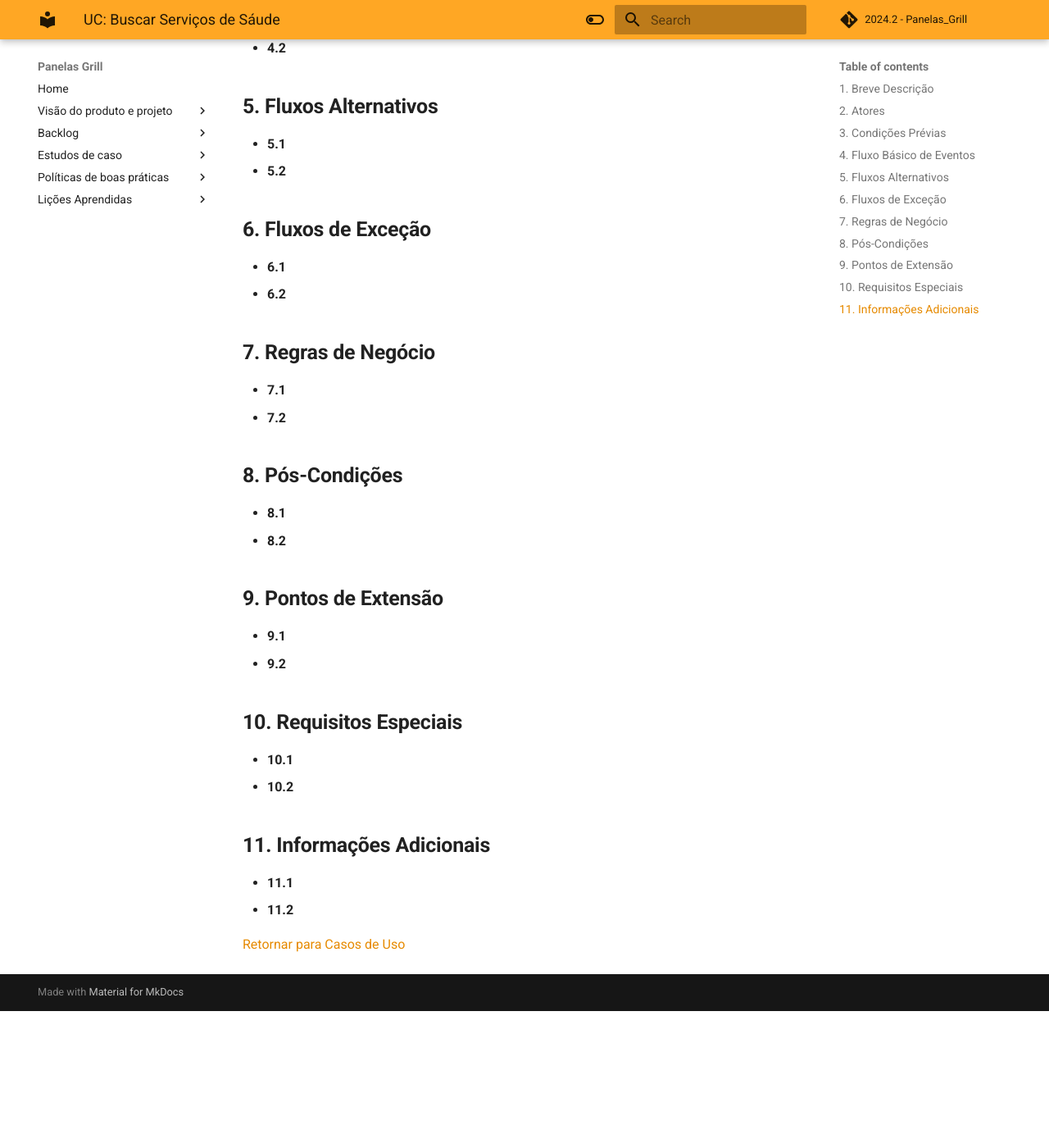
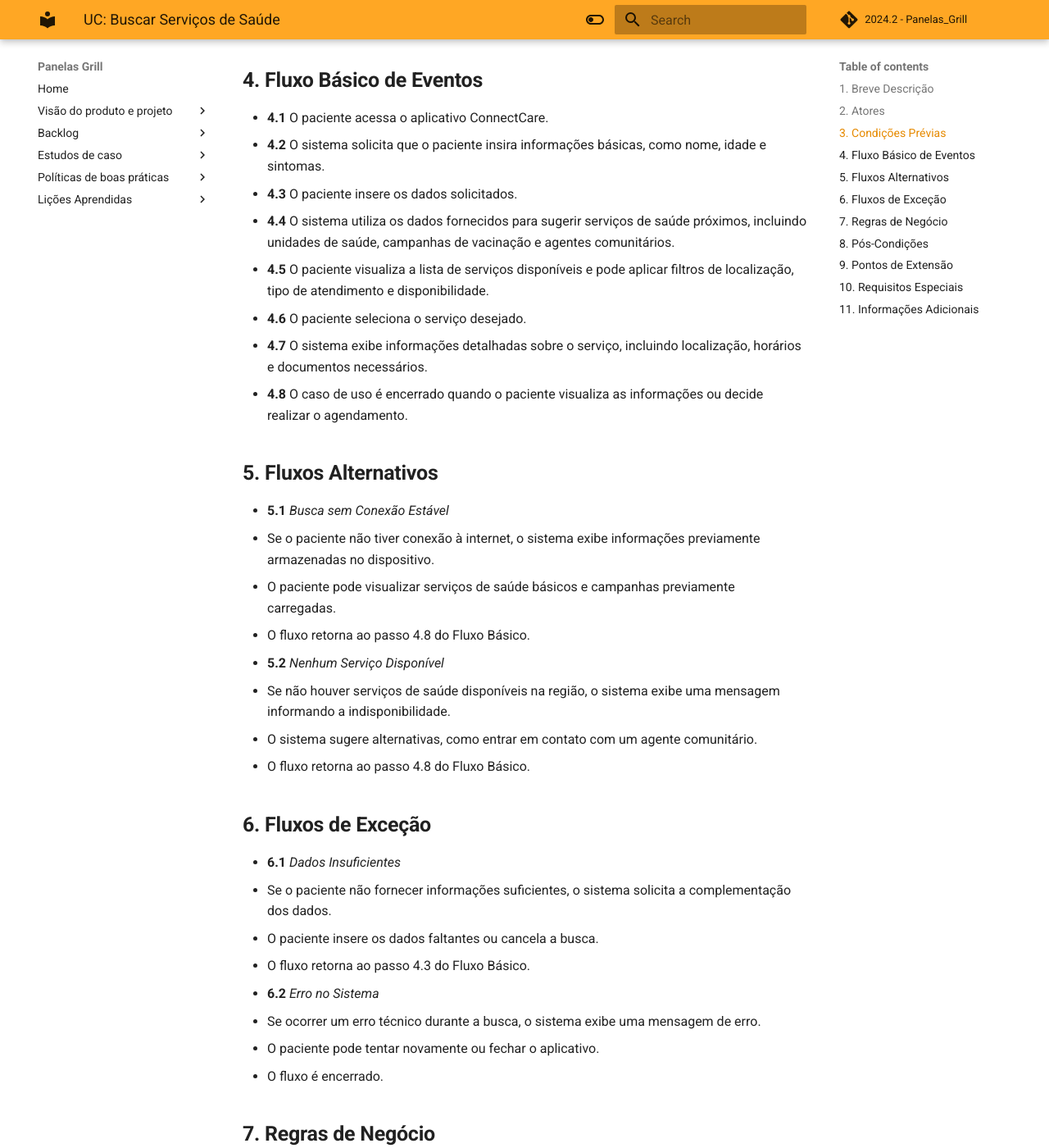
Before and after one commit to mdsreq-fga-unb/2024.2-T03-PanelasGrill, an MkDocs documentation site: the page built from docs/unidade4/buscar.md, in a window 1280 px wide and 1400 px high, scrolled down 560 px. Shown: the whole window at 82% size. Built offline with MkDocs 1.6.1 and Material for MkDocs 9.7.7, drawn with Linux system fonts in a browser that asks for light colours; comment, search, counter and statistics services are not loaded; before the commit the page ends 1793 px from its top, so only the background shows below that; some of the changed text lies outside the part shown.

Commit message:
docs: Buscar servico saude

```diff
--- a/docs/unidade4/buscar.md
+++ b/docs/unidade4/buscar.md
@@ -1,35 +1,76 @@
-# **UC: Buscar Serviços de Sáude**
+# **UC: Buscar Serviços de Saúde**
 
 ## **1. Breve Descrição**
 
+O caso de uso "Buscar Serviço de Saúde" permite que os pacientes da comunidade Vila Esperança localizem serviços de saúde próximos através do aplicativo ConnectCare. O objetivo é facilitar o acesso a unidades de saúde, campanhas comunitárias e agentes de saúde, superando barreiras geográficas e tecnológicas.
+
 ## **2. Atores**
+
 - **2.1** Paciente
+
 ## **3. Condições Prévias**
-- **3.1**
-- **3.2**
+
+- **3.1** Aplicativo instalado e configurado no dispositivo do paciente.
+- **3.2** Paciente registrado no aplicativo ConnectCare.
+
 ## **4. Fluxo Básico de Eventos**
-- **4.1**
-- **4.2**
+
+- **4.1** O paciente acessa o aplicativo ConnectCare.
+- **4.2** O sistema solicita que o paciente insira informações básicas, como nome, idade e sintomas.
+- **4.3** O paciente insere os dados solicitados.
+- **4.4** O sistema utiliza os dados fornecidos para sugerir serviços de saúde próximos, incluindo unidades de saúde, campanhas de vacinação e agentes comunitários.
+- **4.5** O paciente visualiza a lista de serviços disponíveis e pode aplicar filtros de localização, tipo de atendimento e disponibilidade.
+- **4.6** O paciente seleciona o serviço desejado.
+- **4.7** O sistema exibe informações detalhadas sobre o serviço, incluindo localização, horários e documentos necessários.
+- **4.8** O caso de uso é encerrado quando o paciente visualiza as informações ou decide realizar o agendamento.
+
 ## **5. Fluxos Alternativos**
-- **5.1**
-- **5.2**
+
+- **5.1** *Busca sem Conexão Estável*
+  - Se o paciente não tiver conexão à internet, o sistema exibe informações previamente armazenadas no dispositivo.
+  - O paciente pode visualizar serviços de saúde básicos e campanhas previamente carregadas.
+  - O fluxo retorna ao passo 4.8 do Fluxo Básico.
+
+- **5.2** *Nenhum Serviço Disponível*
+  - Se não houver serviços de saúde disponíveis na região, o sistema exibe uma mensagem informando a indisponibilidade.
+  - O sistema sugere alternativas, como entrar em contato com um agente comunitário.
+  - O fluxo retorna ao passo 4.8 do Fluxo Básico.
+
 ## **6. Fluxos de Exceção**
-- **6.1**
-- **6.2**
+
+- **6.1** *Dados Insuficientes*
+  - Se o paciente não fornecer informações suficientes, o sistema solicita a complementação dos dados.
+  - O paciente insere os dados faltantes ou cancela a busca.
+  - O fluxo retorna ao passo 4.3 do Fluxo Básico.
+
+- **6.2** *Erro no Sistema*
+  - Se ocorrer um erro técnico durante a busca, o sistema exibe uma mensagem de erro.
+  - O paciente pode tentar novamente ou fechar o aplicativo.
+  - O fluxo é encerrado.
+
 ## **7. Regras de Negócio**
-- **7.1**
-- **7.2**
+
+- **7.1** O sistema deve funcionar em dispositivos com conexão limitada à internet.
+- **7.2** O aplicativo deve ser acessível para usuários com baixa alfabetização digital.
+
 ## **8. Pós-Condições**
-- **8.1**
-- **8.2**
+
+- **8.1** O paciente localiza serviços de saúde relevantes e pode prosseguir para o agendamento.
+- **8.2** O histórico de busca é atualizado no sistema para futuras consultas.
+
 ## **9. Pontos de Extensão**
-- **9.1**
-- **9.2**
+
+- **9.1** —
+- **9.2** —
+
 ## **10. Requisitos Especiais**
-- **10.1**
-- **10.2**
+
+- **10.1** Proteção de dados sensíveis conforme as regulamentações de privacidade.
+- **10.2** O aplicativo deve ser otimizado para dispositivos móveis de baixo desempenho.
+
 ## **11. Informações Adicionais**
-- **11.1**
-- **11.2**
+
+- **11.1** O caso de uso está relacionado a outros casos como "Registrar Paciente", "Agendar Consulta" e "Enviar Feedback".
+- **11.2** —
 
 [Retornar para Casos de Uso](UC.md)
```
